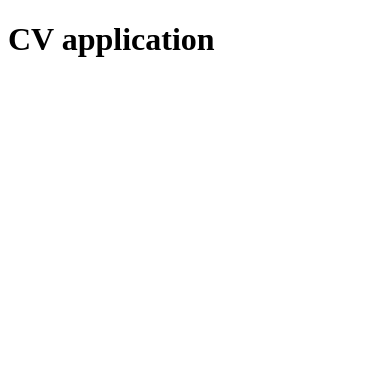
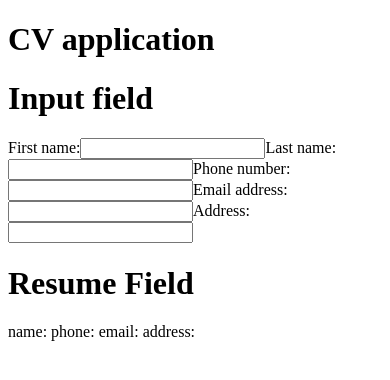
Before and after one commit to kosunghw/cv-application, a React (Vite) app: page / in a window 390 px wide. Shown: the top 380 px of the page. Built offline with nearby package versions, Linux system fonts and the light colour scheme.

Commit message:
Add state to update person's information. For now, only name, phone number, email address, and address are stored in a state

```diff
--- a/src/App.jsx
+++ b/src/App.jsx
@@ -1,11 +1,44 @@
 import { useState } from 'react';
-import reactLogo from './assets/react.svg';
-import viteLogo from '/vite.svg';
+import Form from './components/Form';
+import Resume from './components/Resume';
 
 function App() {
+  const [person, setPerson] = useState({
+    firstName: '',
+    lastName: '',
+    phoneNumber: '',
+    emailAddress: '',
+    address: '',
+  });
+
+  function handleFirstNameChange(e) {
+    setPerson({ ...person, firstName: e.target.value });
+  }
+  function handleLastNameChange(e) {
+    setPerson({ ...person, lastName: e.target.value });
+  }
+  function handlePhoneChange(e) {
+    setPerson({ ...person, phoneNumber: e.target.value });
+  }
+  function handleEmailChange(e) {
+    setPerson({ ...person, emailAddress: e.target.value });
+  }
+  function handleAddressChange(e) {
+    setPerson({ ...person, address: e.target.value });
+  }
+
   return (
     <>
       <h1>CV application</h1>
+      <Form
+        person={person}
+        onFirst={handleFirstNameChange}
+        onLast={handleLastNameChange}
+        onPhone={handlePhoneChange}
+        onEmail={handleEmailChange}
+        onAddress={handleAddressChange}
+      />
+      <Resume person={person} />
     </>
   );
 }
```
